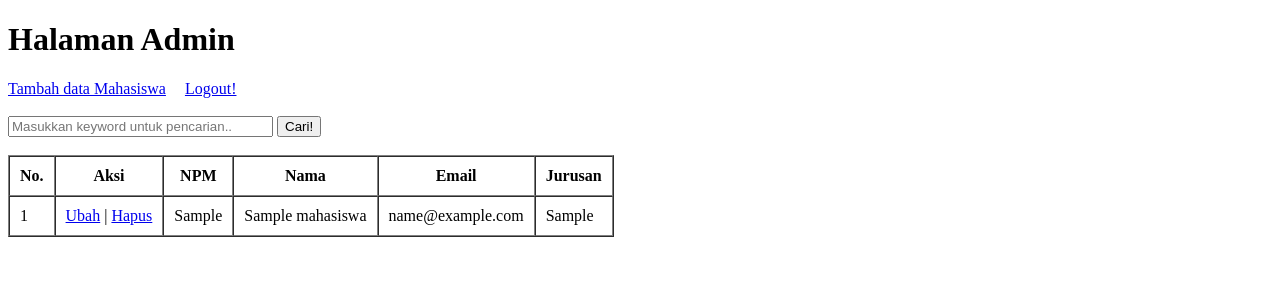
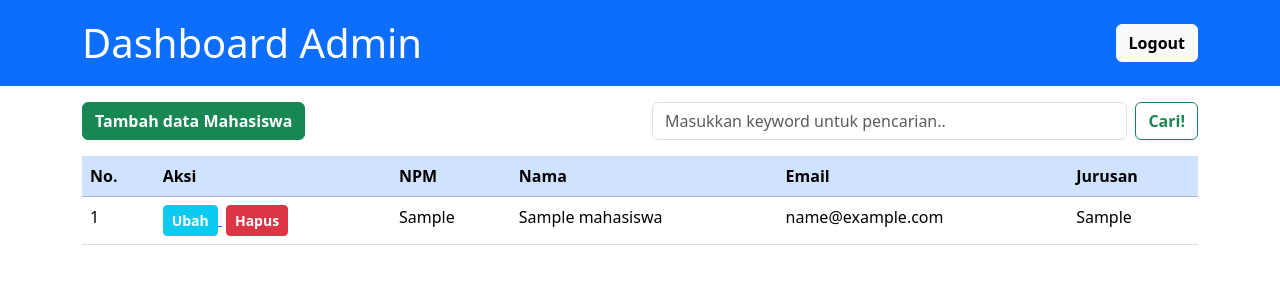
Before and after one commit to FebratamaAgni/projekPhp1, a PHP site: page / in a window 1280 px wide. Shown: the top 300 px of the page. Run offline with PHP 8.4, Linux system fonts and the light colour scheme; tables that the repository leaves empty or names only in its code hold one stand-in row (values such as "Sample post").

Commit message:
membuat tampilan dashboard admin

```diff
--- a/index.php
+++ b/index.php
@@ -24,46 +24,83 @@ if (isset($_POST["cari"])) {
     <meta charset="UTF-8">
     <meta http-equiv="X-UA-Compatible" content="IE=edge">
     <meta name="viewport" content="width=device-width, initial-scale=1.0">
-    <title>Belajar Databases</title>
+    <title>Dashboard</title>
+
+    <!-- css bootstrap -->
+    <link rel="stylesheet" href="https://cdn.jsdelivr.net/npm/bootstrap@5.3.0-alpha1/dist/css/bootstrap.min.css">
+
+    <!-- font -->
+    <link rel="preconnect" href="https://fonts.googleapis.com">
+    <link rel="preconnect" href="https://fonts.gstatic.com" crossorigin>
+    <link href="https://fonts.googleapis.com/css2?family=Poppins:wght@400;500;600;700&display=swap" rel="stylesheet">
+
+
 </head>
 
 <body>
-    <h1>Halaman Admin</h1>
-    <a href="tambah.php">Tambah data Mahasiswa</a>
-    <a style="margin-left: 15px;" href="logout.php">Logout!</a>
-    <br><br>
+    <!-- navbar -->
+    <nav class="navbar bg-primary navbar-dark">
+        <div class="container">
+            <a class="navbar-brand fs-1">Dashboard Admin</a>
+            <form class="d-flex">
+                <a href="logout.php">
+                    <button class="btn btn-light fw-semibold" type="submit">Logout</button>
+                </a>
+            </form>
+        </div>
+    </nav>
+    <!-- akhir navbar -->
 
-    <form action="" method="post">
-        <input type="text" name="search" size="30" autocomplete="off" placeholder="Masukkan keyword untuk pencarian..">
-        <button type="submit" name="cari">Cari!</button>
+    <!-- tabel data -->
+    <div class="container">
+        <div class="row">
+            <div class="col-6 my-3">
+                <a href="tambah.php">
+                    <button class="btn btn-success fw-semibold">Tambah data Mahasiswa</button>
+                </a>
+            </div>
+            <div class="col-6 my-3">
+                <form class="d-flex" role="search" action="" method="post">
+                    <input class="form-control me-2" type="text" name="search" placeholder="Masukkan keyword untuk pencarian.." aria-label="Search" autocomplete="off">
+                    <button class="btn btn-outline-success fw-semibold" type="submit" name="cari">Cari!</button>
                 </form>
-    <br>
-
-    <table border="1" cellpadding="10" cellspacing="0">
-        <tr>
+            </div>
+        </div>
+        <div class="row">
+            <div class="col-12 d-flex justify-content-center">
+                <table class="table">
+                    <thead class="table-primary">
                         <th>No.</th>
                         <th>Aksi</th>
                         <th>NPM</th>
                         <th>Nama</th>
                         <th>Email</th>
                         <th>Jurusan</th>
-        </tr>
+                    </thead>
                     <?php $i = 1; ?>
                     <?php foreach ($mahasiswa as $mhs) : ?>
-            <tr>
+                        <tbody>
                             <td><?php echo $i; ?></td>
                             <td>
-                    <a href="ubah.php?id=<?php echo $mhs["id"]; ?>">Ubah</a> |
-                    <a href="hapus.php?id=<?php echo $mhs["id"]; ?>" onclick="return confirm('Yakin menghapus data?');">Hapus</a>
+                                <a href="ubah.php?id=<?php echo $mhs["id"]; ?>">
+                                    <button class="btn btn-info btn-sm text-white fw-semibold" type="submit" name="cari">Ubah</button>
+                                </a>
+                                <a href="hapus.php?id=<?php echo $mhs["id"]; ?>" onclick="return confirm('Yakin menghapus data?');">
+                                    <button class="btn btn-danger btn-sm text-white fw-semibold ms-1" type="submit" name="cari">Hapus</button>
+                                </a>
                             </td>
                             <td><?php echo $mhs["npm"]; ?></td>
                             <td><?php echo $mhs["nama"]; ?></td>
                             <td><?php echo $mhs["email"]; ?></td>
                             <td><?php echo $mhs["jurusan"]; ?></td>
-            </tr>
+                        </tbody>
                         <?php $i++; ?>
                     <?php endforeach; ?>
                 </table>
+            </div>
+        </div>
+    </div>
+    <!-- akhir tabel -->
 </body>
 
 </html>
```
Lines whose indentation alone changed are shown as unchanged.
